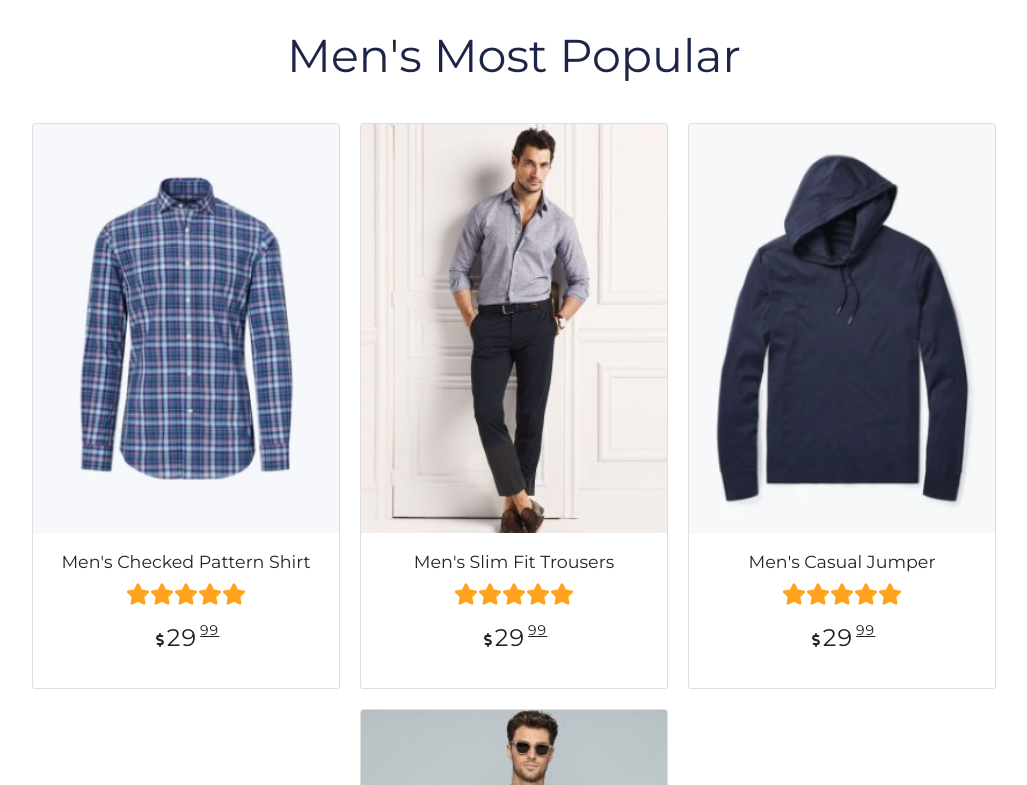
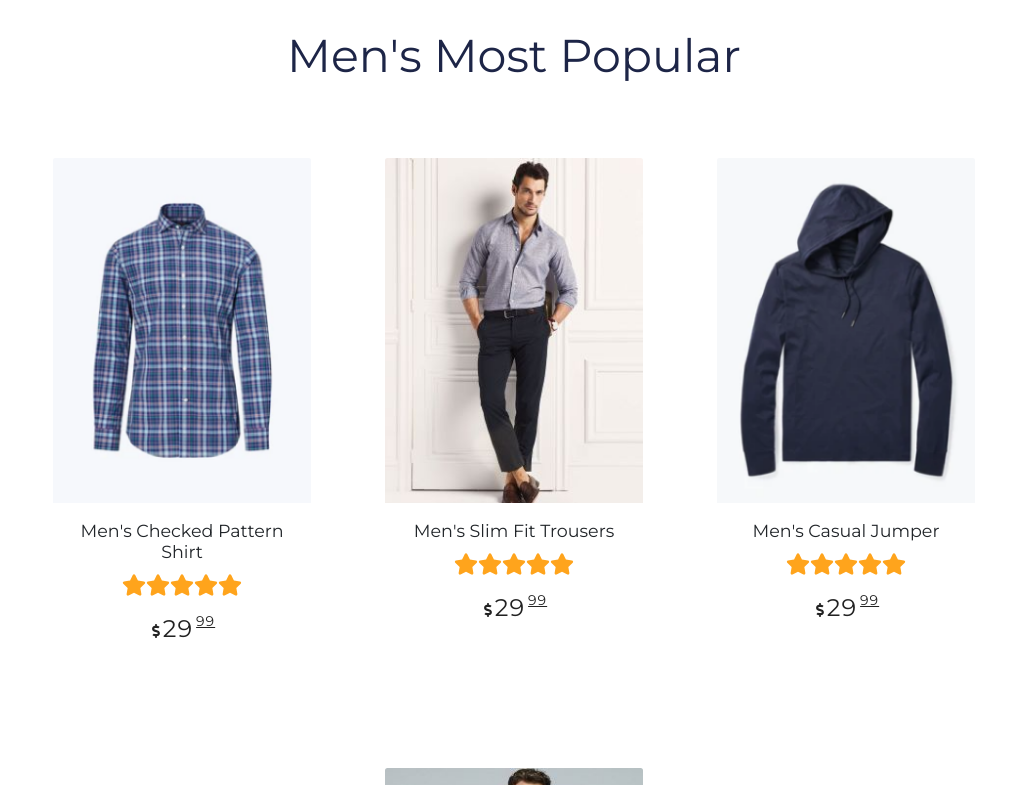
Before and after one commit to syed-ghufran-hassan/B.A.M-eCommerce, a React (Create React App) app: page / in a window 1280 px wide. Shown: the part 595-1380 px from the top of the page, without its empty margins (126-1153 px from the left). Built offline with nearby package versions, Linux system fonts and the light colour scheme; no server answers.

Commit message:
Adding animation to the cards in HomePage

```diff
--- a/src/features/styles/HomePage.css
+++ b/src/features/styles/HomePage.css
@@ -27,6 +27,34 @@
   min-width: 22rem;
   max-width: 22rem;
   margin: 10px;
+}
+
+.card-deck .card{
+  display: block;
+  top: 0px;
+  position: relative;
+  max-width: 262px;
+  background-color: white;
+  border-radius: 4px;
+  padding: 32px 24px;
+  margin: 12px;
+  text-decoration: none;
+  z-index: 0;
+  overflow: hidden;
+  border: 1px solid white;
+  /* border-bottom: 1px solid rgb(180, 180, 180); */
+}
+
+.card-deck .card:hover{
+  transition: all 0.2s ease-out;
+  box-shadow: 0px 4px 8px rgba(38, 38, 38, 0.2);
+  top: -4px;
+  /* border-bottom: 1px solid rgb(180, 180, 180); */
+}
+
+
+.card-deck .card:hover:before {
+  transform: scale(2.15);
 }
 
 .Best-men-clothing {
```
